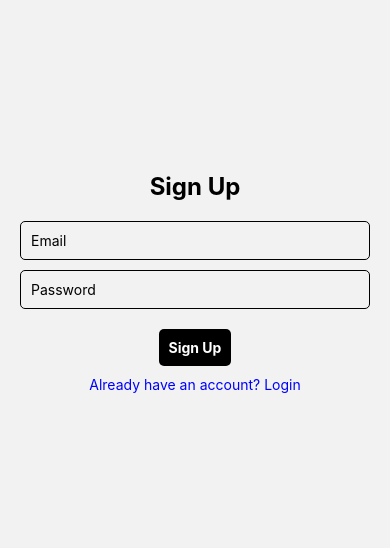
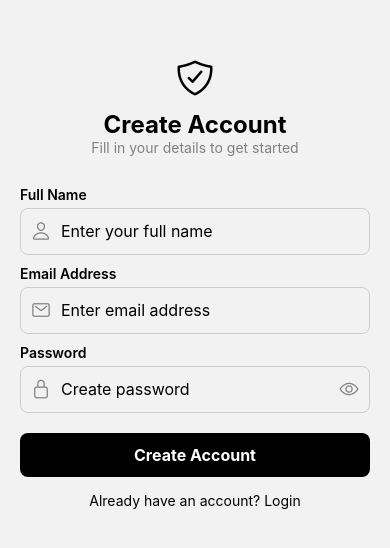
Before and after one commit to DivyaVipparla911/TravelBuddy, a React Native app: screen /Signup in a window 390 px wide. Shown: the part 140-688 px from the top of the page. Built offline with nearby package versions, Linux system fonts and the light colour scheme; no server answers.

Commit message:
created singup&loginpage&forgotpage

```diff
--- a/app/config/firebase.js
+++ b/app/config/firebase.js
@@ -4,13 +4,13 @@ import { initializeApp, getApps, getApp } from "firebase/app";
 import { getAuth } from "firebase/auth";
 
 const firebaseConfig = {
-  apiKey: "",
-  authDomain: "",
-  projectId: "",
-  storageBucket: "",
-  messagingSenderId: "",
-  appId: "",
-  measurementId: "",
+  apiKey: "AIzaSyAdEK7f0fzeMw8QFdBLc96DpBsU-32UINQ",
+  authDomain: "recipeshare-1ce2b.firebaseapp.com",
+  projectId: "recipeshare-1ce2b",
+  storageBucket: "recipeshare-1ce2b.firebasestorage.app",
+  messagingSenderId: "989591437999",
+  appId: "1:989591437999:web:941f1a49648c4221ecca5a",
+  measurementId: "G-1ZS86EZH2J"
 };
 
 const app = initializeApp(firebaseConfig);
--- a/app/screens/Auth/LoginScreen.js
+++ b/app/screens/Auth/LoginScreen.js
@@ -1,11 +1,14 @@
 import React, { useState } from "react";
-import { View, Text, TextInput, TouchableOpacity, Alert, StyleSheet } from "react-native";
+import {
+  View, Text, TextInput, TouchableOpacity, Alert, StyleSheet, Image
+} from "react-native";
 import { signInWithEmailAndPassword } from "firebase/auth";
 import { auth } from "../../config/firebase";
 
 const LoginScreen = ({ navigation }) => {
   const [email, setEmail] = useState("");
   const [password, setPassword] = useState("");
+  const [forgotPassword, setForgotPassword] = useState(false); // Toggle state
 
   const handleLogin = async () => {
     try {
@@ -16,40 +19,172 @@ const LoginScreen = ({ navigation }) => {
     }
   };
 
+  const handleSendOTP = () => {
+    if (!email) {
+      Alert.alert("Error", "Please enter your email address.");
+      return;
+    }
+    Alert.alert("OTP Sent", "Please check your email for the OTP.");
+  };
+
   return (
     <View style={styles.container}>
-      <Text style={styles.title}>Login</Text>
+      {forgotPassword ? (
+        // Forgot Password UI
+        <View style={styles.forgotContainer}>
+          {/* Back Button */}
+          <TouchableOpacity onPress={() => setForgotPassword(false)} style={styles.backButton}>
+            <Text style={styles.backText}>← Forgot Password</Text>
+          </TouchableOpacity>
+
+          {/* Lock Icon */}
+          <Image source={require("../../../assets/lock.png")} style={styles.icon} />
+
+          {/* Title */}
+          <Text style={styles.title}>Reset Password</Text>
+
+          {/* Description */}
+          <Text style={styles.description}>
+            Enter your email address and we'll send you an OTP to reset your password
+          </Text>
+
+          {/* Email Input */}
+          <Text style={styles.label}>Email Address</Text>
           <TextInput
+            placeholder="Enter your email"
             style={styles.input}
-        placeholder="Email"
+            value={email}
+            onChangeText={setEmail}
+            autoCapitalize="none"
+            keyboardType="email-address"
+          />
+
+          {/* Send OTP Button */}
+          <TouchableOpacity onPress={handleSendOTP} style={styles.sendOtpButton}>
+            <Text style={styles.sendOtpText}>Send OTP</Text>
+          </TouchableOpacity>
+
+          {/* Back to Login */}
+          <TouchableOpacity onPress={() => setForgotPassword(false)}>
+            <Text style={styles.backToLogin}>Back to Login</Text>
+          </TouchableOpacity>
+        </View>
+      ) : (
+        // Login UI
+        <>
+          <Image source={require("../../../assets/logo.png")} style={styles.logo} resizeMode="contain" />
+          <View style={styles.box}>
+            <Text style={styles.title}>Welcome</Text>
+
+            {/* Email/Mobile Input */}
+            <Text style={styles.label}>Email</Text>
+            <TextInput
+              placeholder="Enter your email"
+              style={styles.input}
               value={email}
               onChangeText={setEmail}
               autoCapitalize="none"
             />
+
+            {/* Password Input */}
+            <Text style={styles.label}>Password</Text>
             <TextInput
+              placeholder="Enter your password"
+              secureTextEntry
               style={styles.input}
-        placeholder="Password"
               value={password}
               onChangeText={setPassword}
-        secureTextEntry
             />
-      <TouchableOpacity onPress={handleLogin} style={styles.button}>
-        <Text style={styles.buttonText}>Login</Text>
+
+            <TouchableOpacity onPress={handleLogin} style={styles.loginButton}>
+              <Text style={styles.loginText}>Log In</Text>
             </TouchableOpacity>
+
+            <TouchableOpacity onPress={() => setForgotPassword(true)}>
+              <Text style={styles.forgotPassword}>Forgot Password?</Text>
+            </TouchableOpacity>
+          </View>
+
+          <View style={styles.signupContainer}>
+            <Text style={styles.signupText}>Don't have an account? </Text>
             <TouchableOpacity onPress={() => navigation.navigate("Signup")}>
-        <Text style={styles.linkText}>Don't have an account? Sign Up</Text>
+              <Text style={styles.signupLink}>Create Account</Text>
             </TouchableOpacity>
+          </View>
+        </>
+      )}
     </View>
   );
 };
 
 const styles = StyleSheet.create({
-  container: { flex: 1, justifyContent: "center", alignItems: "center", padding: 20 },
-  title: { fontSize: 24, fontWeight: "bold", marginBottom: 20 },
+  container: { flex: 1, backgroundColor: "#FAFAFA", justifyContent: "center", alignItems: "center", padding: 20 },  box: {
+    width: "100%",
+    backgroundColor: "#fff",
+    borderRadius: 15,
+    padding: 20,
+    shadowColor: "#000",
+    shadowOffset: { width: 0, height: 2 },
+    shadowOpacity: 0.1,
+    shadowRadius: 4,
+    elevation: 3,
+  },
+  logo: {
+    marginBottom: 60,
+    height: 50,
+    width: 300,
+  },
+  label: {
+    color: "#666",
+    marginBottom: 6,
+    fontSize: 14,
+  },
+  title: { fontSize: 24, fontWeight: "bold", marginBottom: 20, textAlign: "center" },
   input: { width: "100%", padding: 10, borderWidth: 1, marginBottom: 10, borderRadius: 5 },
-  button: { backgroundColor: "black", padding: 10, borderRadius: 5, marginTop: 10 },
-  buttonText: { color: "white", fontWeight: "bold" },
-  linkText: { marginTop: 10, color: "blue" },
+  loginButton: {
+    backgroundColor: "#000",
+    paddingVertical: 14,
+    borderRadius: 8,
+    alignItems: "center",
+    marginTop: 4,
+  },
+  loginText: {
+    color: "#fff",
+    fontWeight: "600",
+    fontSize: 16,
+  },
+  forgotPassword: {
+    textAlign: "center",
+    color: "#666",
+    marginTop: 12,
+  },
+  signupContainer: {
+    flexDirection: "row",
+    marginTop: 16,
+  },
+  signupText: {
+    color: "#666",
+  },
+  signupLink: {
+    color: "#000",
+    fontWeight: "600",
+  },
+
+  // Forgot Password Styles
+  forgotContainer: { flex: 1, backgroundColor: "#fff", padding: 20, justifyContent: "center" },
+  backButton: { marginBottom: 20 },
+  backText: { fontSize: 16, color: "#000" },
+  icon: { width: 80, height: 80, alignSelf: "center", marginBottom: 20 },
+  description: { fontSize: 14, color: "#666", textAlign: "center", marginBottom: 20 },
+  sendOtpButton: {
+    backgroundColor: "#000",
+    paddingVertical: 14,
+    borderRadius: 8,
+    alignItems: "center",
+    width: "100%",
+  },
+  sendOtpText: { color: "#fff", fontSize: 16, fontWeight: "600" },
+  backToLogin: { marginTop: 16, color: "#666", fontSize: 14, textAlign: "center" },
 });
 
 export default LoginScreen;
--- a/app/screens/Auth/SignupScreen.js
+++ b/app/screens/Auth/SignupScreen.js
@@ -1,11 +1,18 @@
 import React, { useState } from "react";
-import { View, Text, TextInput, TouchableOpacity, Alert, StyleSheet } from "react-native";
+import {
+  View, Text, TextInput, TouchableOpacity, Alert,
+  StyleSheet, Image, ScrollView
+} from "react-native";
 import { createUserWithEmailAndPassword } from "firebase/auth";
 import { auth } from "../../config/firebase";
+import { Ionicons } from "@expo/vector-icons"; // For icons
 
 const SignupScreen = ({ navigation }) => {
+  const [fullName, setFullName] = useState("");
+  const [mobile, setMobile] = useState("");
   const [email, setEmail] = useState("");
   const [password, setPassword] = useState("");
+  const [showPassword, setShowPassword] = useState(false);
 
 const handleSignup = async () => {
   try {
@@ -18,39 +25,110 @@ const SignupScreen = ({ navigation }) => {
 };
 
   return (
-    <View style={styles.container}>
-      <Text style={styles.title}>Sign Up</Text>
+    <ScrollView contentContainerStyle={styles.scrollContainer}>
+
+        {/* Header with Icon */}
+        <Ionicons name="shield-checkmark-outline" size={40} color="black" />
+        <Text style={styles.title}>Create Account</Text>
+        <Text style={styles.subtitle}>Fill in your details to get started</Text>
+
+        {/* Full Name Field */}
+        <Text style={styles.label}>Full Name</Text>
+        <View style={styles.inputContainer}>
+          <Ionicons name="person-outline" size={20} color="gray" style={styles.icon} />
           <TextInput
             style={styles.input}
-        placeholder="Email"
+            placeholder="Enter your full name"
+            value={fullName}
+            onChangeText={setFullName}
+          />
+        </View>
+
+
+
+        {/* Email Field */}
+        <Text style={styles.label}>Email Address</Text>
+        <View style={styles.inputContainer}>
+          <Ionicons name="mail-outline" size={20} color="gray" style={styles.icon} />
+          <TextInput
+            style={styles.input}
+            placeholder="Enter email address"
+            keyboardType="email-address"
+            autoCapitalize="none"
             value={email}
             onChangeText={setEmail}
-        autoCapitalize="none"
           />
+        </View>
+
+        {/* Password Field with Toggle */}
+        <Text style={styles.label}>Password</Text>
+        <View style={styles.inputContainer}>
+          <Ionicons name="lock-closed-outline" size={20} color="gray" style={styles.icon} />
           <TextInput
             style={styles.input}
-        placeholder="Password"
+            placeholder="Create password"
+            secureTextEntry={!showPassword}
             value={password}
             onChangeText={setPassword}
-        secureTextEntry
           />
+          <TouchableOpacity onPress={() => setShowPassword(!showPassword)}>
+            <Ionicons name={showPassword ? "eye-off-outline" : "eye-outline"} size={20} color="gray" />
+          </TouchableOpacity>
+        </View>
+
+        {/* Sign Up Button */}
         <TouchableOpacity onPress={handleSignup} style={styles.button}>
-        <Text style={styles.buttonText}>Sign Up</Text>
+          <Text style={styles.buttonText}>Create Account</Text>
         </TouchableOpacity>
+
+        {/* Navigation to Login */}
         <TouchableOpacity onPress={() => navigation.navigate("Login")}>
           <Text style={styles.linkText}>Already have an account? Login</Text>
         </TouchableOpacity>
-    </View>
+
+    </ScrollView>
   );
 };
 
 const styles = StyleSheet.create({
-  container: { flex: 1, justifyContent: "center", alignItems: "center", padding: 20 },
-  title: { fontSize: 24, fontWeight: "bold", marginBottom: 20 },
-  input: { width: "100%", padding: 10, borderWidth: 1, marginBottom: 10, borderRadius: 5 },
-  button: { backgroundColor: "black", padding: 10, borderRadius: 5, marginTop: 10 },
-  buttonText: { color: "white", fontWeight: "bold" },
-  linkText: { marginTop: 10, color: "blue" },
+  scrollContainer: { flexGrow: 1, justifyContent: "center", alignItems: "center", padding: 20 },
+  card: {
+    width: "90%",
+    backgroundColor: "white",
+    padding: 20,
+    borderRadius: 10,
+    shadowColor: "#000",
+    shadowOpacity: 0.1,
+    shadowOffset: { width: 0, height: 2 },
+    shadowRadius: 4,
+    elevation: 5,
+    alignItems: "center"
+  },
+  title: { fontSize: 24, fontWeight: "bold", marginTop: 10 },
+  subtitle: { fontSize: 14, color: "gray", marginBottom: 20 },
+  label: { alignSelf: "flex-start", fontSize: 14, fontWeight: "600", marginTop: 10 },
+  inputContainer: {
+    flexDirection: "row",
+    alignItems: "center",
+    width: "100%",
+    borderWidth: 1,
+    borderRadius: 8,
+    borderColor: "#ccc",
+    paddingHorizontal: 10,
+    marginTop: 5
+  },
+  icon: { marginRight: 10 },
+  input: { flex: 1, height: 45, fontSize: 16 },
+  button: {
+    backgroundColor: "black",
+    width: "100%",
+    padding: 12,
+    borderRadius: 8,
+    alignItems: "center",
+    marginTop: 20
+  },
+  buttonText: { color: "white", fontWeight: "bold", fontSize: 16 },
+  linkText: { marginTop: 15, color: "black", fontSize: 14 },
 });
 
 export default SignupScreen;
```
Also changed, not shown: package.json (+13 -1 lines), assets/lock.png (added), assets/logo.png (added). Lines whose indentation alone changed are shown as unchanged.
